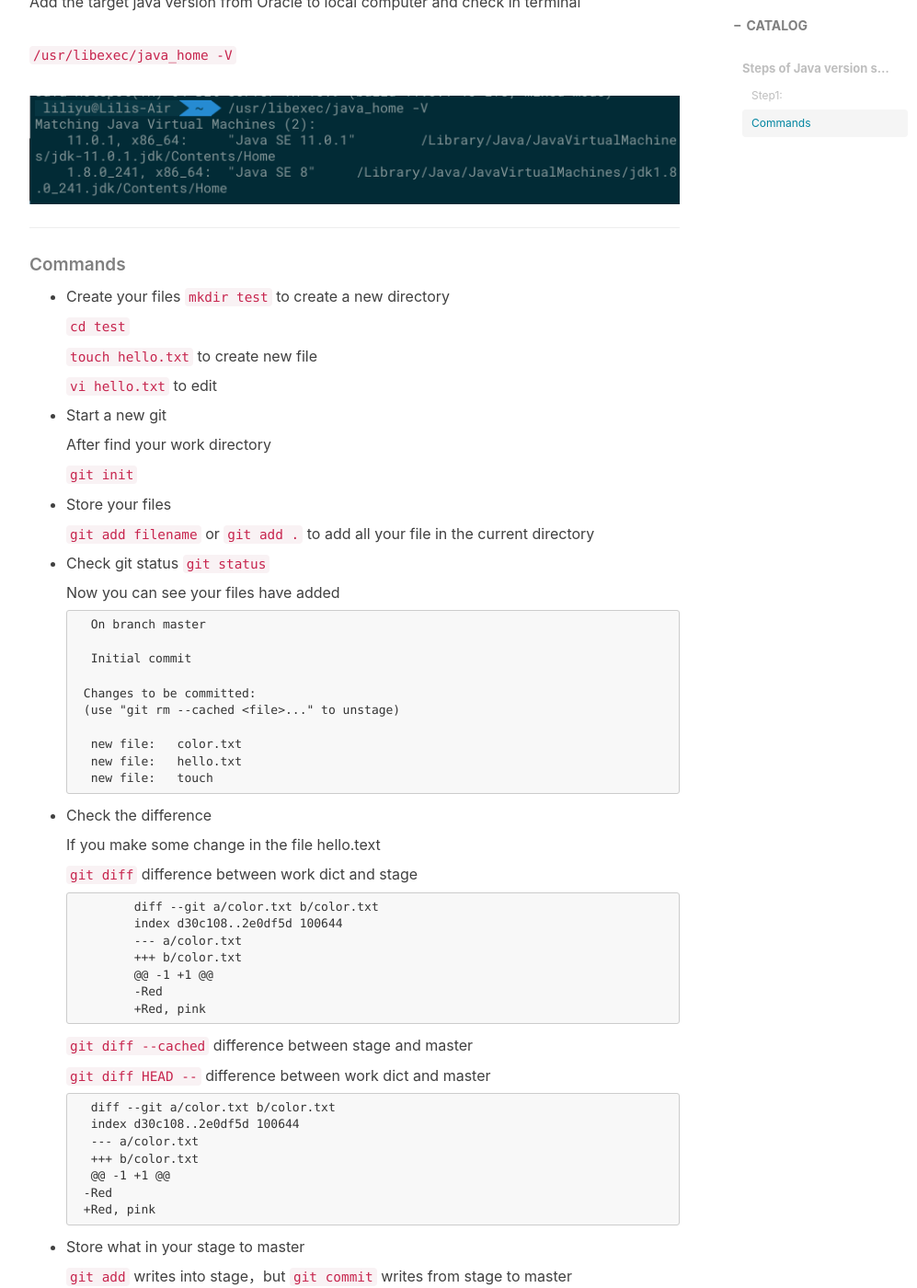
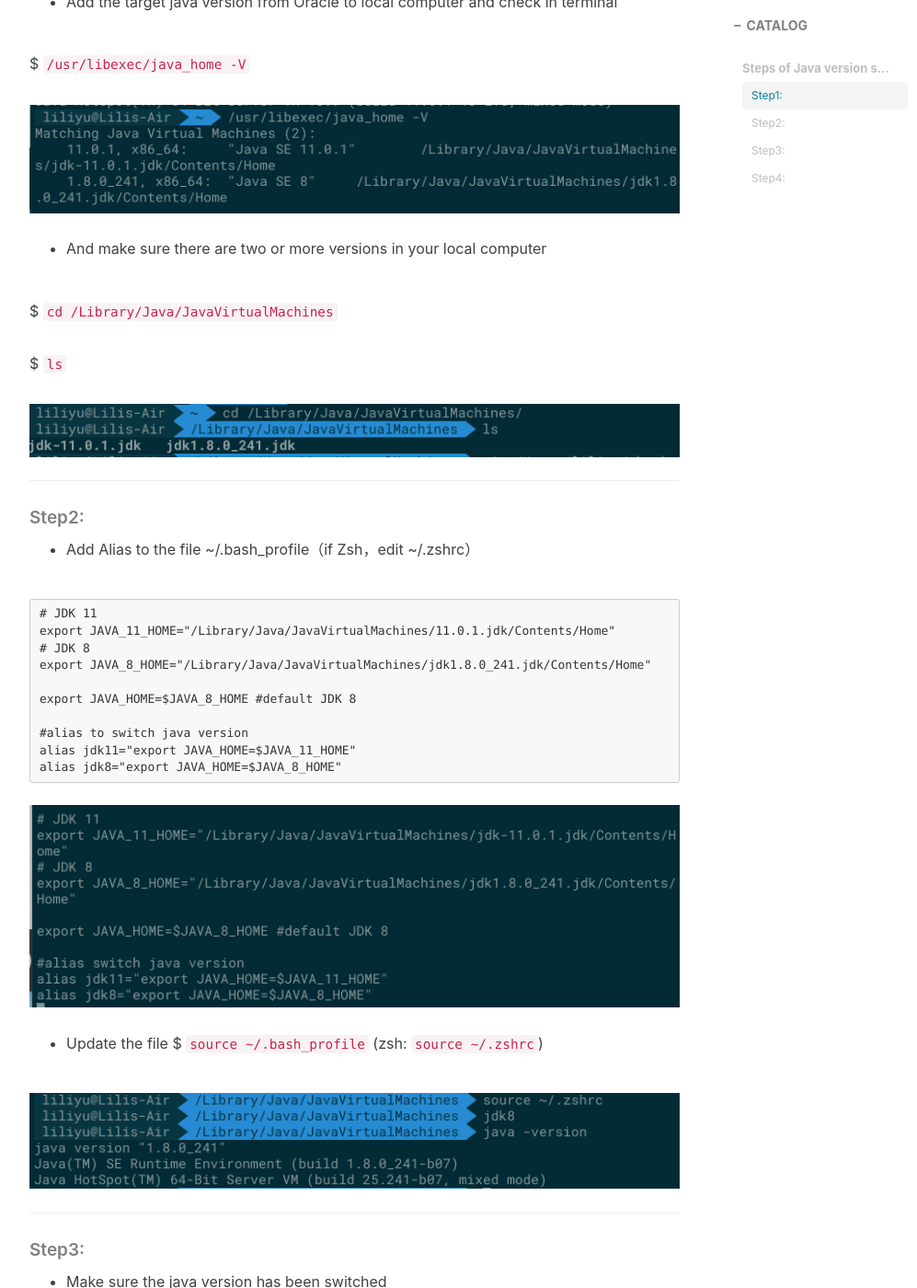
Before and after one commit to ly16/ly16.github.io, a Jekyll site: the page built from _posts/2020-02-11-java-version-control.md, in a window 1280 px wide and 1400 px high, scrolled down 755 px. Shown: the whole window at 92% size, without its empty margins (233-1230 px from the left). Built offline with Jekyll 4.4.1, drawn with Linux system fonts in a browser that asks for light colours; nearby versions of some CDN libraries; comment, search, counter and statistics services are not loaded; some of the changed text lies outside the part shown.

Commit message:
Update 2020-02-11-java-version-control.md

````diff
--- a/_posts/2020-02-11-java-version-control.md
+++ b/_posts/2020-02-11-java-version-control.md
@@ -1,6 +1,6 @@
 ---
 layout:     post
-title:      Java version control
+title:      JAVA version control
 subtitle:   Switch Java version in Mac OS
 date:       2020-02-11
 author:     Clover
@@ -12,20 +12,87 @@ tags:
 ---
 
 ### Steps of Java version switch:
-Under some situations, we need to switch from the latest java version (e.g. java11) to olders and more stable versions (e.g java8)
-to compile with some libraries.
+Under some situations, we need to switch from the latest java version (e.g. java11) to olders and more stable versions (e.g java8) to compile with some libraries.
 
 ##### Step1:
-Add the target java version from Oracle to local computer and check in terminal
+- Add the target java version from Oracle to local computer and check in terminal
 
-`/usr/libexec/java_home -V`
+$ `/usr/libexec/java_home -V`
 
 <figure>
   <img src="/img/java-version-control/1.png" alt="Image" />
 </figure>
+
+- And make sure there are two or more versions in your local computer
+
+$ `cd /Library/Java/JavaVirtualMachines`
+
+$ `ls`
+
+<figure>
+  <img src="/img/java-version-control/2.png" alt="Image" />
+</figure>
+
 ______________________________________________
 
-##### Commands
+
+##### Step2:
+
+- Add Alias to the file ~/.bash_profile（if Zsh，edit ~/.zshrc）
+
+```
+# JDK 11
+export JAVA_11_HOME="/Library/Java/JavaVirtualMachines/11.0.1.jdk/Contents/Home"
+# JDK 8
+export JAVA_8_HOME="/Library/Java/JavaVirtualMachines/jdk1.8.0_241.jdk/Contents/Home"
+
+export JAVA_HOME=$JAVA_8_HOME #default JDK 8
+
+#alias to switch java version
+alias jdk11="export JAVA_HOME=$JAVA_11_HOME"
+alias jdk8="export JAVA_HOME=$JAVA_8_HOME"
+```
+
+<figure>
+  <img src="/img/java-version-control/3.png" alt="Image" />
+</figure>
+
+- Update the file
+$ `source ~/.bash_profile`  (zsh: `source ~/.zshrc`)
+
+<figure>
+  <img src="/img/java-version-control/4.png" alt="Image" />
+</figure>
+
+______________________________________________
+
+##### Step3:
+
+- Make sure the java version has been switched
+
+<figure>
+  <img src="/img/java-version-control/5.png" alt="Image" />
+</figure>
+
+- Use Alias to switch java versions
+
+<figure>
+  <img src="/img/java-version-control/7.png" alt="Image" />
+</figure>
+
+______________________________________________
+
+##### Step4:
+
+- If use ide, make the ide use the correct JAVA version
+
+<figure>
+  <img src="/img/java-version-control/6.png" alt="Image" />
+</figure>
+
+
+______________________________________________
+
 - Create your files
    `mkdir test` to create a new directory
 
````
